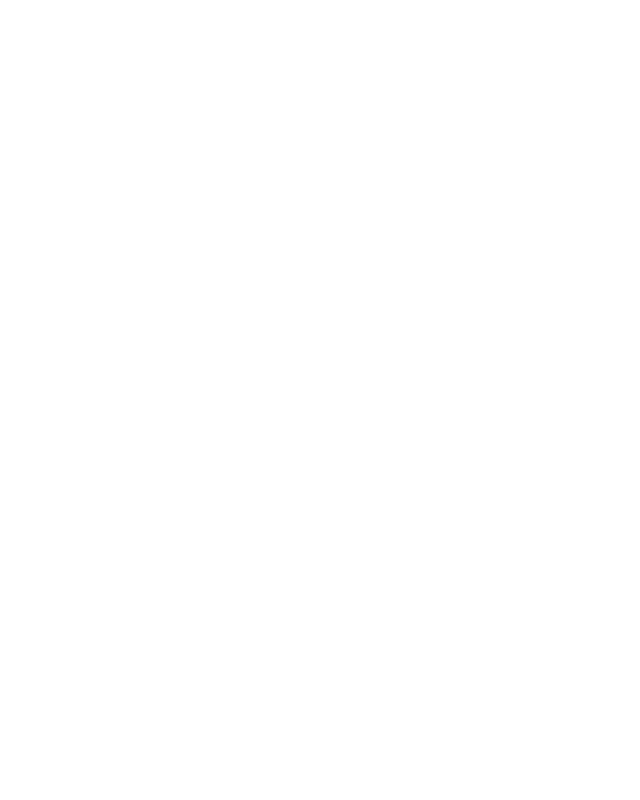
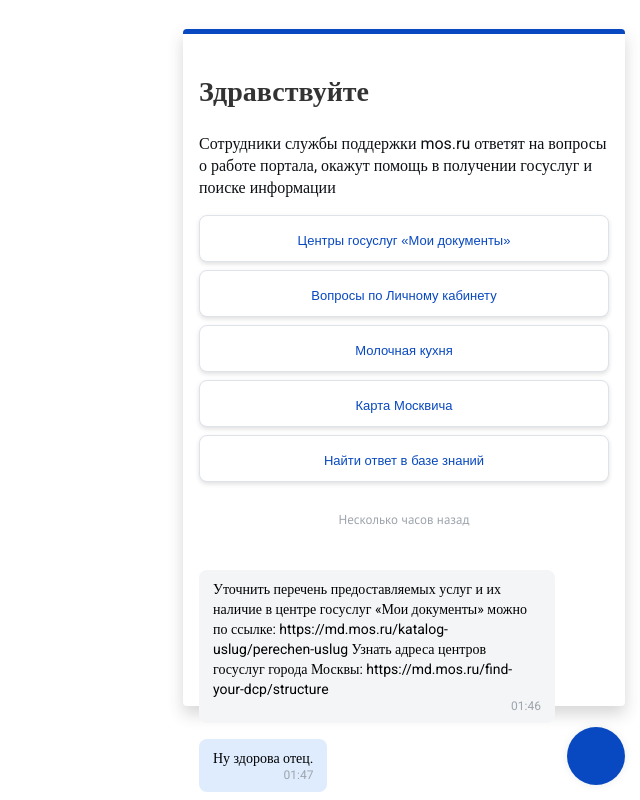
Before and after one commit to heyanniemoran/chat, a React (Create React App) app: page / in a window 1280 px wide. Shown: the whole page, without its empty margins (640-1280 px from the left). Built offline with nearby package versions, Linux system fonts and the light colour scheme; a web font is replaced by a local one.

Commit message:
feat: добавила верстку для чата

```diff
--- a/package.json
+++ b/package.json
@@ -5,6 +5,7 @@
   "dependencies": {
     "@emotion/react": "^11.10.0",
     "@emotion/styled": "^11.10.0",
+    "@fontsource/pt-sans": "^4.5.10",
     "@fontsource/roboto": "^4.5.8",
     "@mui/material": "^5.10.1",
     "@testing-library/jest-dom": "^5.16.5",
@@ -14,11 +15,13 @@
     "@types/node": "^16.11.52",
     "@types/react": "^18.0.17",
     "@types/react-dom": "^18.0.6",
+    "css-resetter": "^1.2.3",
     "prettier": "^2.7.1",
     "react": "^18.2.0",
     "react-dom": "^18.2.0",
     "react-scripts": "5.0.1",
     "react-transition-group": "^4.4.5",
+    "styled-components": "^5.3.5",
     "typescript": "^4.7.4",
     "web-vitals": "^2.1.4"
   },
@@ -48,6 +51,7 @@
   },
   "devDependencies": {
     "@svgr/cli": "^6.3.1",
+    "@types/styled-components": "^5.1.26",
     "@web-bee-ru/eslint-plugin": "^0.6.3"
   }
 }
--- a/src/App.tsx
+++ b/src/App.tsx
@@ -1,8 +1,13 @@
 import React from 'react';
 import '@fontsource/roboto';
+import Chat from './components/Chat';
 
 function App() {
-  return <div className="App"></div>;
+  return (
+    <div className="App">
+      <Chat />
+    </div>
+  );
 }
 
 export default App;
--- /dev/null
+++ b/src/components/Chat.tsx
@@ -0,0 +1,173 @@
+import React from 'react';
+import styled from 'styled-components';
+import '@fontsource/pt-sans';
+
+const ChatWrapper = styled.div`
+  font-family: 'Roboto';
+  position: fixed;
+  right: 15px;
+  bottom: 15px;
+  display: flex;
+  flex-flow: column;
+  align-items: flex-end;
+`;
+const ToggleButton = styled.button`
+  border-radius: 100%;
+  background-color: #0848c0;
+  width: 58px;
+  height: 58px;
+  border: none;
+  box-shadow: 0px 0px 10px rgba(0, 0, 0, 0.08);
+  cursor: pointer;
+  margin-top: 21px;
+`;
+// @TODO: 750px
+const ChatDialog = styled.div`
+  max-width: 410px;
+  min-width: 390px;
+  background: #ffffff;
+  box-shadow: 0px 8px 16px rgba(51, 51, 51, 0.2);
+  border-radius: 4px;
+  width: 100%;
+  max-height: 80vh;
+  min-height: 10vh;
+  border-top: 5px solid #0848c0;
+  padding: 16px;
+`;
+const ChatDesc = styled.div``;
+const ChatTitle = styled.h2`
+  color: #333333;
+  font-style: normal;
+  font-weight: 700;
+  font-size: 28px;
+  line-height: 37px;
+`;
+const ChatText = styled.p`
+  color: #0c1014;
+  font-style: normal;
+  font-weight: 400;
+  font-size: 16px;
+  line-height: 22px;
+  margin-top: 8px;
+`;
+const ChatInput = styled.input`
+  font-size: 14px;
+  line-height: 49px;
+  background: #ffffff;
+  box-shadow: 0px 0px 1px 1px #d6dade;
+  border-radius: 2px;
+  width: 100%;
+  padding-left: 38px;
+  cursor: text;
+`;
+const ChatRubrics = styled.div`
+  display: flex;
+  flex-direction: column;
+  gap: 8px;
+  margin-top: 8px;
+`;
+const ChatRubrica = styled.button`
+  background: #ffffff;
+  border: 1px solid #dee3e9;
+  box-shadow: 0px 2px 4px rgba(44, 48, 52, 0.15);
+  border-radius: 8px;
+  color: #0848c0;
+  font-size: 13px;
+  line-height: 15px;
+  text-align: center;
+  padding-top: 17px;
+  padding-bottom: 13px;
+  cursor: pointer;
+`;
+const ChatBody = styled.div``;
+const ChatFooter = styled.div`
+  margin-top: 24px;
+`;
+const ChatTime = styled.span`
+  font-family: 'PT Sans';
+  font-style: normal;
+  font-weight: 400;
+  font-size: 13px;
+  line-height: 17px;
+  text-align: center;
+  color: #9ea4ac;
+  padding: 29px 0 26px;
+  display: block;
+`;
+const ChatFrom = styled.div`
+  background: #f3f5f7;
+  padding: 9px 14px;
+  font-style: normal;
+  font-weight: 400;
+  font-size: 14px;
+  line-height: 20px;
+  color: #000000;
+  border-radius: 8px;
+  max-width: 80%;
+  margin-top: 16px;
+  margin-right: auto;
+  display: inline-block;
+`;
+const ChatTo = styled.div`
+  background: #deecfd;
+  padding: 9px 14px;
+  font-style: normal;
+  font-weight: 400;
+  font-size: 14px;
+  line-height: 20px;
+  color: #000000;
+  border-radius: 8px;
+  max-width: 80%;
+  margin-top: 16px;
+  margin-left: auto;
+  display: inline-block;
+`;
+const Time = styled.span`
+  bottom: 8px;
+  right: 8px;
+  font-style: normal;
+  font-weight: 400;
+  font-size: 12px;
+  line-height: 15px;
+  color: #9ea4ac;
+  text-align: right;
+  display: block;
+`;
+export default function Chat() {
+  return (
+    <ChatWrapper>
+      <ChatDialog>
+        <ChatBody>
+          <ChatDesc>
+            <ChatTitle>Здравствуйте</ChatTitle>
+            <ChatText>
+              Сотрудники службы поддержки mos.ru ответят на вопросы о работе портала, окажут помощь в получении госуслуг
+              и поиске информации
+            </ChatText>
+            <ChatRubrics>
+              <ChatRubrica>Центры госуслуг «Мои документы»</ChatRubrica>
+              <ChatRubrica>Вопросы по Личному кабинету</ChatRubrica>
+              <ChatRubrica>Молочная кухня</ChatRubrica>
+              <ChatRubrica>Карта Москвича</ChatRubrica>
+              <ChatRubrica>Найти ответ в базе знаний</ChatRubrica>
+            </ChatRubrics>
+          </ChatDesc>
+          <ChatTime>Несколько часов назад</ChatTime>
+          <ChatFrom>
+            Уточнить перечень предоставляемых услуг и их наличие в центре госуслуг «Мои документы» можно по ссылке:
+            https://md.mos.ru/katalog-uslug/perechen-uslug Узнать адреса центров госуслуг города Москвы:
+            https://md.mos.ru/find-your-dcp/structure
+            <Time>01:46</Time>
+          </ChatFrom>
+          <ChatTo>
+            Ну здорова отец.<Time>01:47</Time>
+          </ChatTo>
+        </ChatBody>
+        <ChatFooter>
+          <ChatInput type="text" placeholder="Введите сообщение..." />
+        </ChatFooter>
+      </ChatDialog>
+      <ToggleButton></ToggleButton>
+    </ChatWrapper>
+  );
+}
```
Also changed, not shown: src/index.tsx (+3 -4 lines), 1 other file (tests, documents, lock files or other folders).
